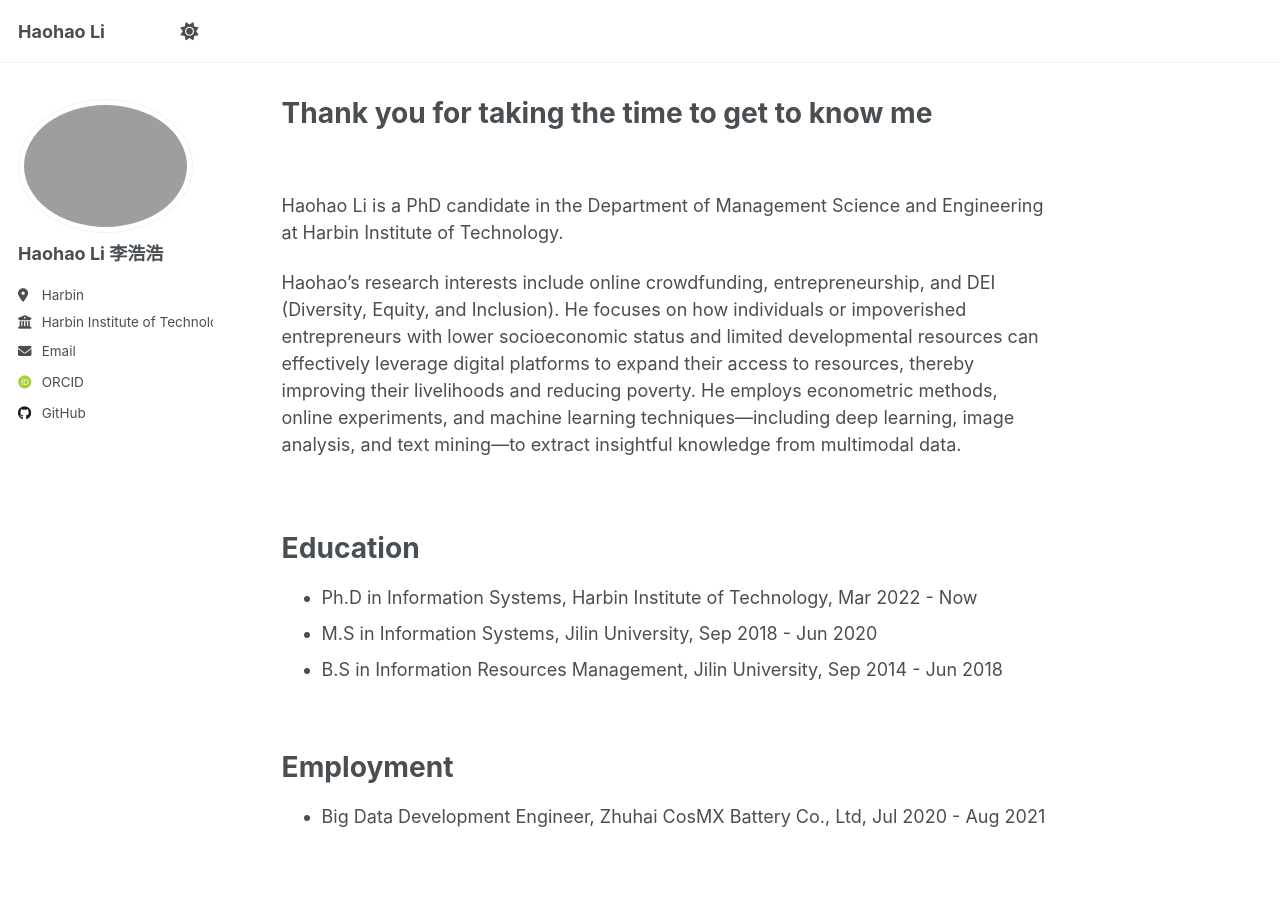
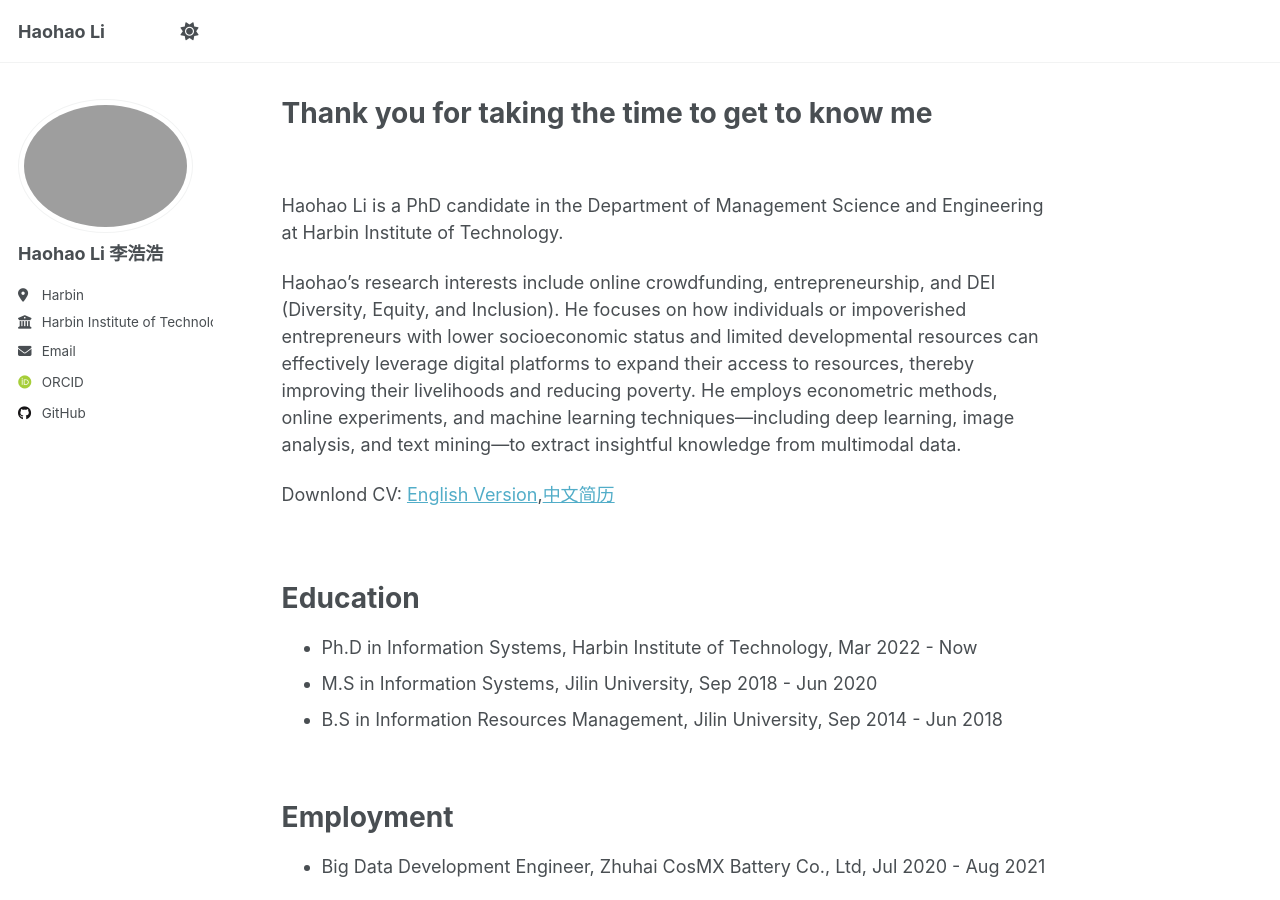
Before and after one commit to Harold9568/Harold9568.github.io, a Jekyll site: the page built from _pages/about.md, in a window 1280 px wide and 900 px high. Built offline with Jekyll 4.4.1, drawn with Linux system fonts in a browser that asks for light colours; some web fonts are replaced.

Commit message:
Update about.md

```diff
--- a/_pages/about.md
+++ b/_pages/about.md
@@ -12,6 +12,8 @@ redirect_from:
 Haohao Li is a PhD candidate in the Department of Management Science and Engineering at Harbin Institute of Technology.
 
 Haohao’s research interests include online crowdfunding, entrepreneurship, and DEI (Diversity, Equity, and Inclusion). He focuses on how individuals or impoverished entrepreneurs with lower socioeconomic status and limited developmental resources can effectively leverage digital platforms to expand their access to resources, thereby improving their livelihoods and reducing poverty. He employs econometric methods, online experiments, and machine learning techniques—including deep learning, image analysis, and text mining—to extract insightful knowledge from multimodal data.
+
+Downlond CV: [English Version](https://image-hosting-walton.oss-cn-beijing.aliyuncs.com/file/LHH-en.pdf),[中文简历](https://image-hosting-walton.oss-cn-beijing.aliyuncs.com/file/LHH-cn.pdf)
 
 <br>
 
```
